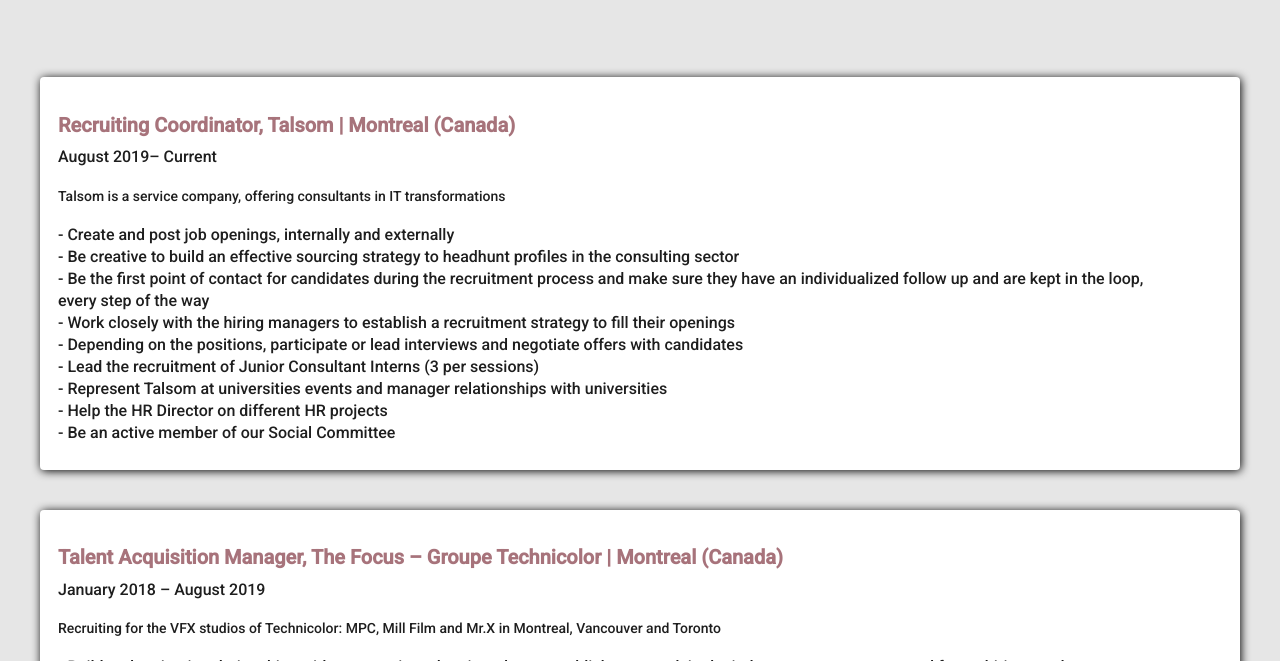
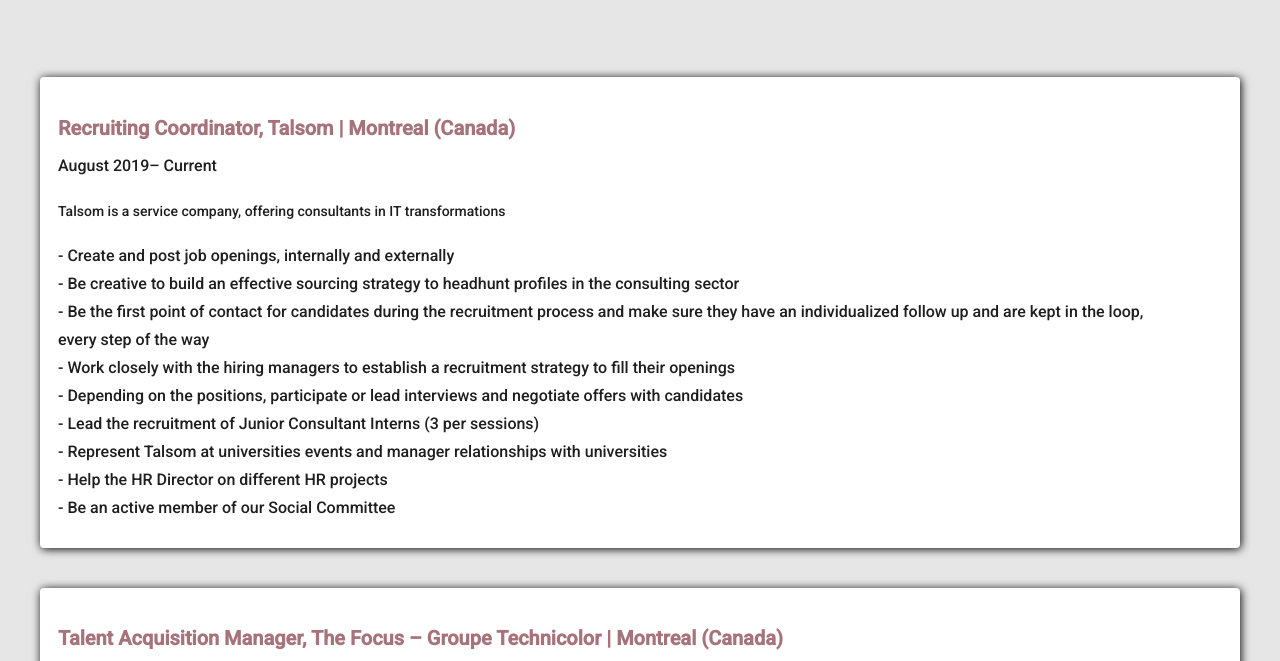
Before and after one commit to cloecloe/first_try_at_css_and_html, a plain HTML site: page experiences.html in a window 1280 px wide. Shown: the part 115-776 px from the top of the page. Drawn offline with Linux system fonts and the light colour scheme.

Commit message:
Update stylexp.css

```diff
--- a/stylexp.css
+++ b/stylexp.css
@@ -20,7 +20,7 @@ body {
 	width: cover;
 	height: cover;
 	object-fit: cover;
-	line-height: 6px;
+	line-height: 12px;
 }
 .experiences h4 {
 	color: rgb(167,115,123);
@@ -36,6 +36,7 @@ body {
 }
 .experiences p {
 	font-weight: 450;
+	font-size: 16px;
 }
 .footer {
 	background-color: lightgrey;
```
